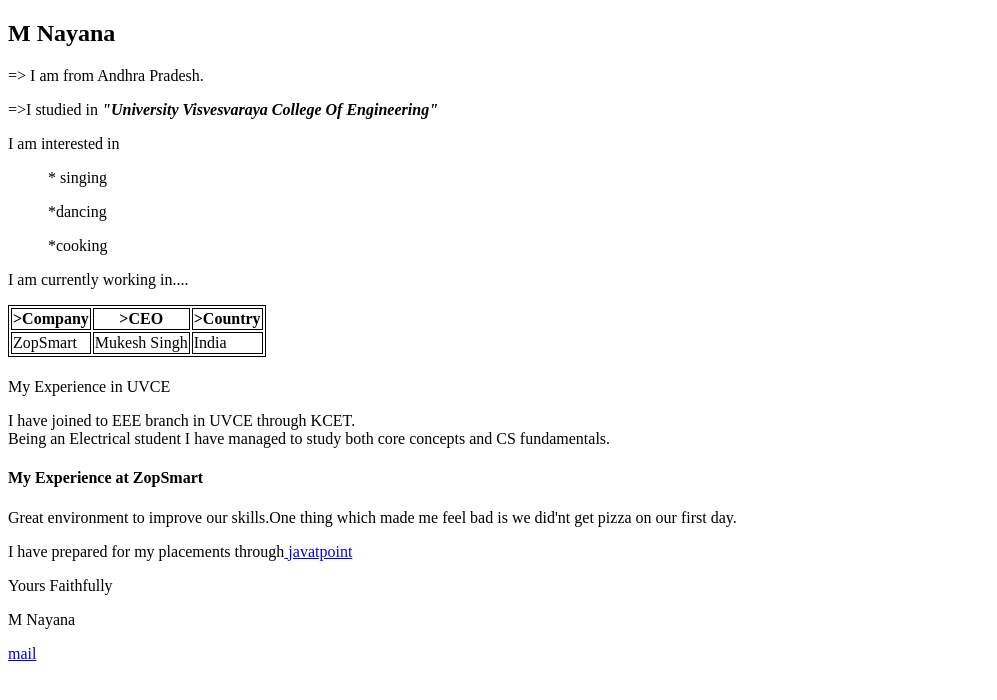
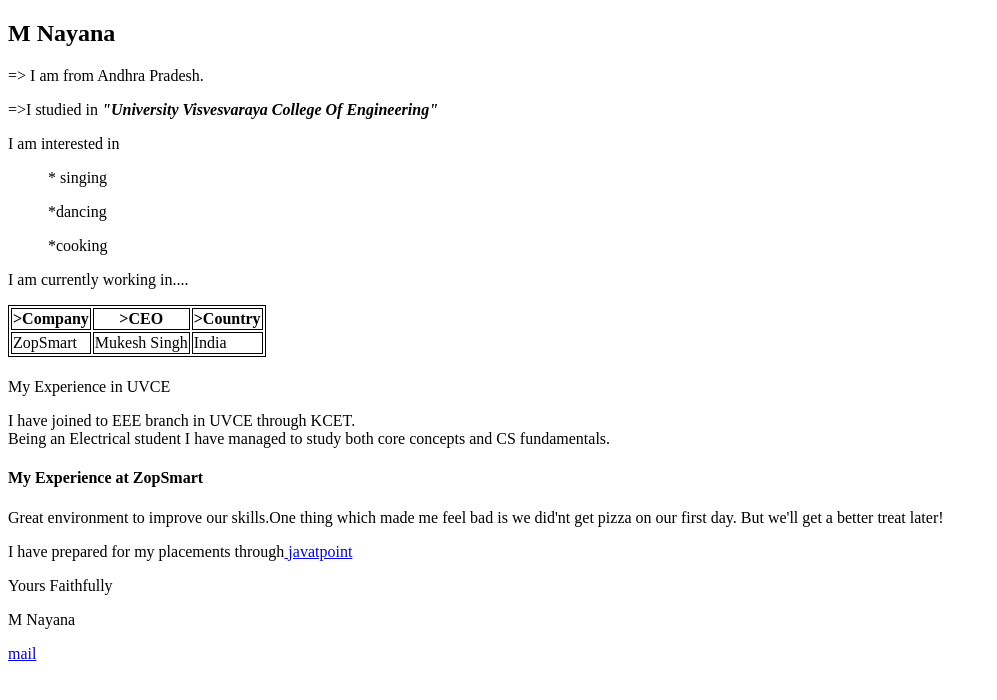
Before and after one commit to mnayana1/mnayana1.github.io, a plain HTML site: page index.html in a window 1280 px wide. Shown: the whole page, without its empty margins (0-997 px from the left). Drawn offline with Linux system fonts and the light colour scheme.

Commit message:
Add pizza line

```diff
--- a/index.html
+++ b/index.html
@@ -37,7 +37,7 @@
     <section>
         <h4> My Experience at ZopSmart</h4>
         <p>Great environment to improve our skills.One thing which made me feel bad is we did'nt get pizza on our first
-            day.</p>
+            day. But we'll get a better treat later!</p>
     </section>
     <p>I have prepared for my placements through<a href="https://www.javatpoint.com/"> javatpoint</a></p>
 
```
